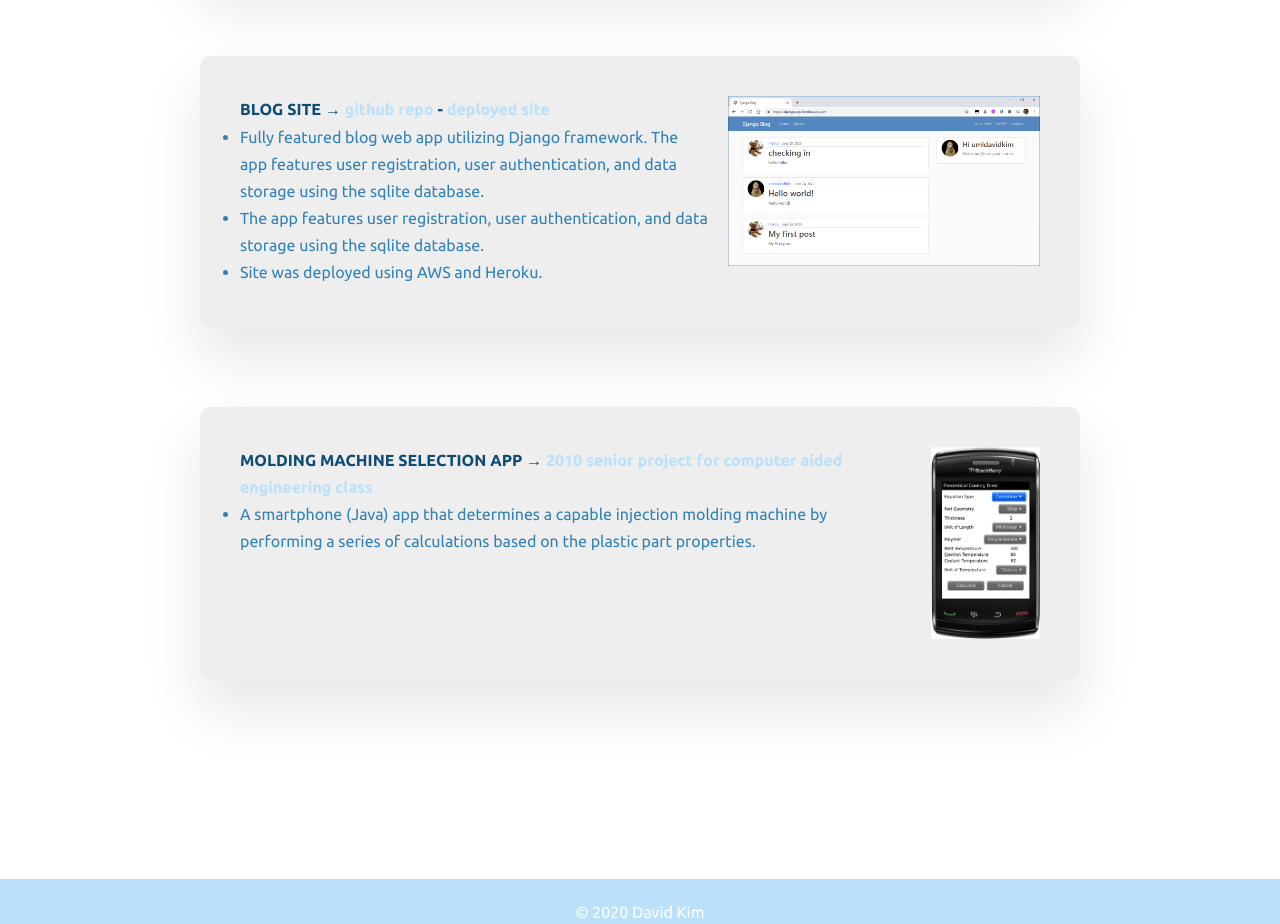
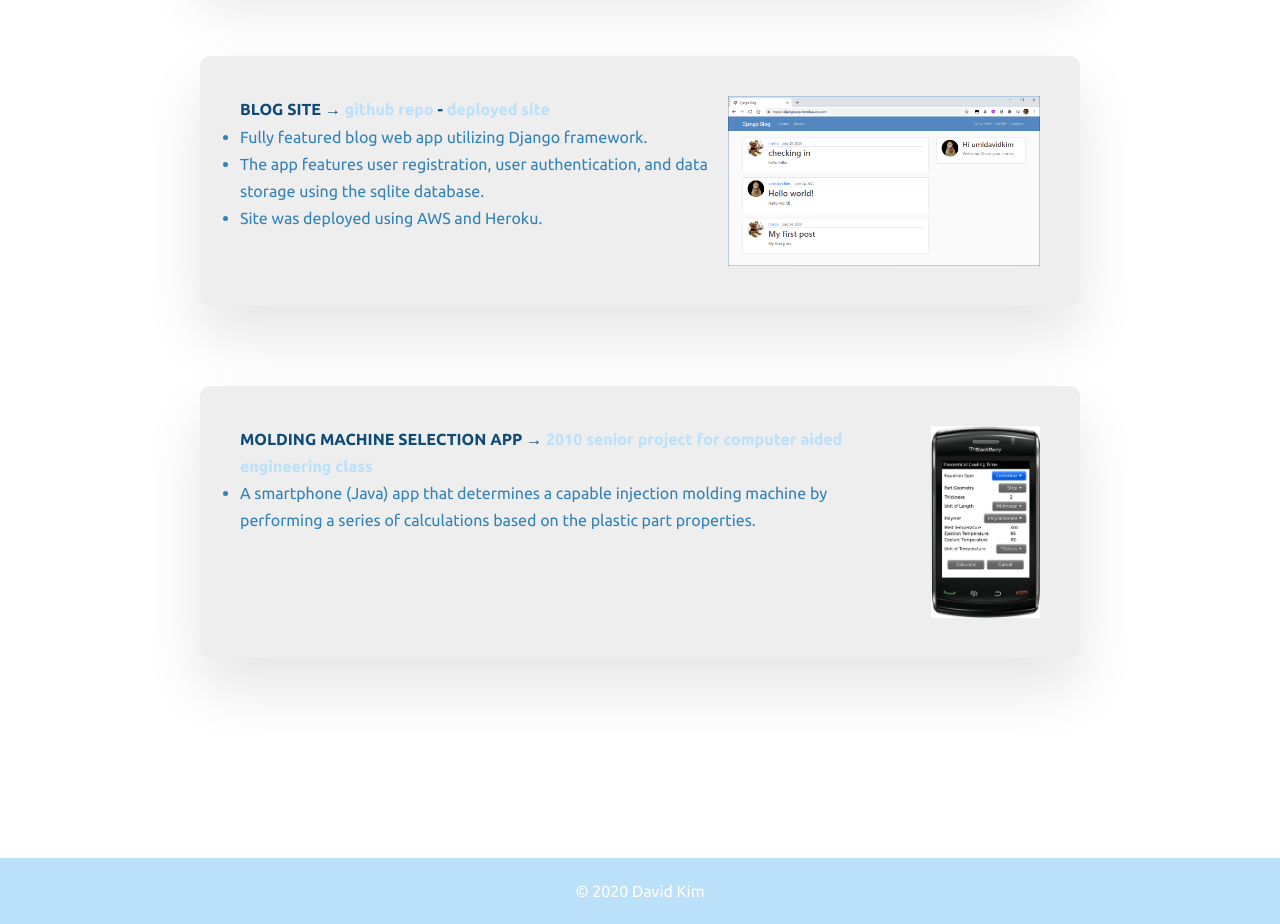
Before and after one commit to umldavidkim/profile, a website: page index.html in a window 1280 px wide. Shown: the part 3180-4104 px from the top of the page. Drawn offline with Linux system fonts and the light colour scheme.

Commit message:
fixed repeating sentence in projects

```diff
--- a/index.html
+++ b/index.html
@@ -156,7 +156,7 @@
                 <img src="images/blog.png" alt="blog" class="projects__picture">
                 <h3 class="heading-tertiary">Blog Site &rarr; <a href="https://github.com/umldavidkim/blog-site" target="_blank" class="projects__link">Github Repo</a> - <a href="https://myepicdjangoapp.herokuapp.com/" target="_blank" class="projects__link">Deployed Site</a></h3>
                 <ul>
-                    <li class="projects__text">Fully featured blog web app utilizing Django framework. The app features user registration, user authentication, and data storage using the sqlite database.</li>
+                    <li class="projects__text">Fully featured blog web app utilizing Django framework.</li>
                     <li class="projects__text">The app features user registration, user authentication, and data storage using the sqlite database.</li>
                     <li class="projects__text">Site was deployed using AWS and Heroku.</li>
                 </ul>
```
